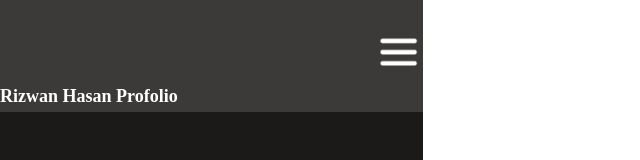
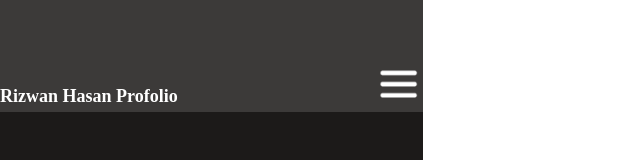
Before and after one commit to Rizwan-learn/Mobile-Protfolio, a website: page index.html in a window 1280 px wide. Shown: the top 160 px of the page, without its empty margins (0-640 px from the left). Drawn offline with Linux system fonts and the light colour scheme.

Commit message:
update flex.css

```diff
--- a/flex.css
+++ b/flex.css
@@ -29,8 +29,9 @@
   flex: 1;
   justify-content: flex-end;
   position: absolute;
-  top: 25%;
+  top: 54%;
   right: 0;
+  z-index: 1;
 }
 
 .app-homepage {
```
